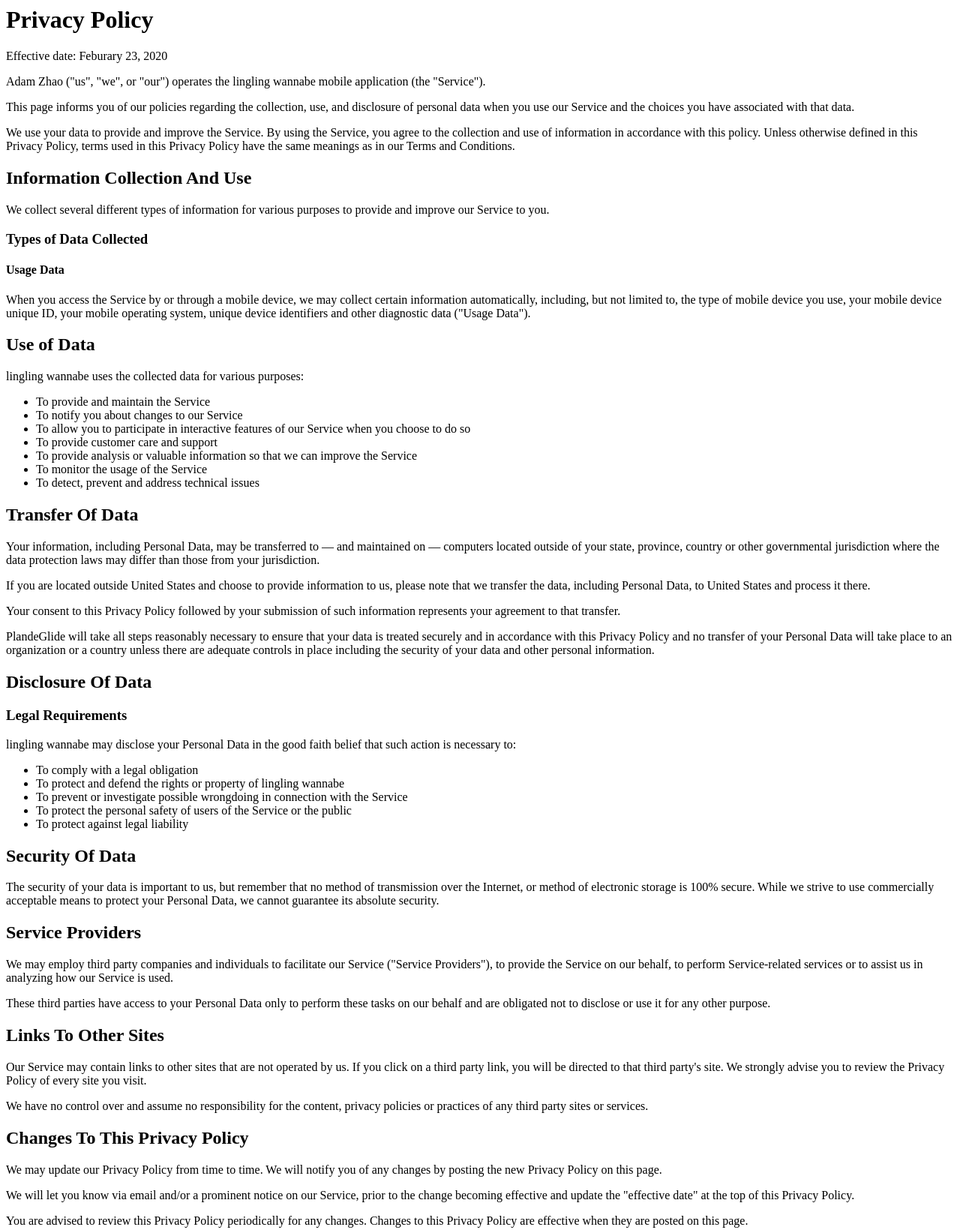
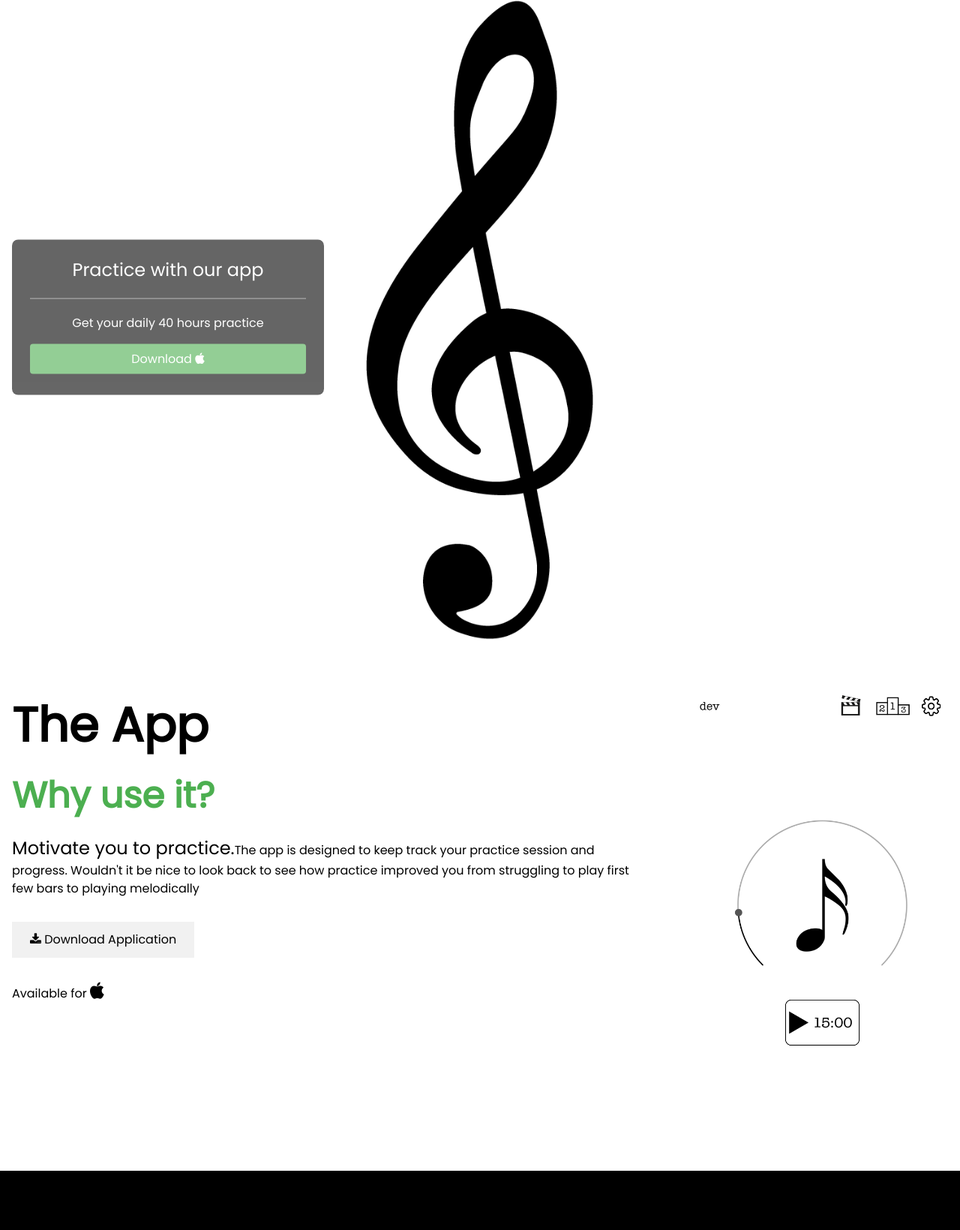
Before and after one commit to ZXXZ00/lingling_wannabe, a plain HTML site: page index.html in a window 1280 px wide. Shown: the whole page at 75% size. After the commit the page ends 1561 px from the top, so only its background shows below. Drawn offline with nearby package versions, Linux system fonts and the light colour scheme.

Commit message:
update index.html

```diff
--- a/index.html
+++ b/index.html
@@ -1,74 +1,83 @@
-<h1>Privacy Policy</h1>
+<!DOCTYPE html>
+<html>
+<head>
+<title>lingling wannabe</title>
+<meta charset="UTF-8">
+<meta name="viewport" content="width=device-width, initial-scale=1">
+<link rel="stylesheet" href="https://www.w3schools.com/w3css/4/w3.css">
+<link rel="stylesheet" href="https://fonts.googleapis.com/css?family=Poppins">
+<link rel="stylesheet" href="https://cdnjs.cloudflare.com/ajax/libs/font-awesome/4.7.0/css/font-awesome.min.css">
+<style>
+body,h1,h2,h3,h4,h5 {font-family: "Poppins", sans-serif}
+body {font-size: 16px;}
+img {margin-bottom: -8px;}
+.mySlides {display: none;}
+</style>
+</head>
+<body class="w3-content w3-black" style="max-width:1500px;">
+
+<!-- Header with Slideshow -->
+<header class="w3-display-container w3-center">
+  <button class="w3-button w3-block w3-green w3-hide-large w3-hide-medium" onclick="document.getElementById('download').style.display='block'">Download <i class="fa fa-apple"></i></button>
+  <div class="mySlides w3-animate-opacity">
+    <img class="w3-image" src="treble.png" alt="Image 1" style="min-width:500px" width="1500" height="1000">
+    <div class="w3-display-left w3-padding w3-hide-small" style="width:35%">
+      <div class="w3-black w3-opacity w3-hover-opacity-off w3-padding-large w3-round-large">
+        <h1 class="w3-xlarge">Practice with our app</h1>
+        <hr class="w3-opacity">
+        <p>Get your daily 40 hours practice</p>
+        <p><button class="w3-button w3-block w3-green w3-round" onclick="document.getElementById('download').style.display='block'">Download <i class="fa fa-apple"></i></button></p>
+      </div>
+    </div>
+  </div>
+</header>
+
+<!-- The App Section -->
+<div class="w3-padding-64 w3-white">
+  <div class="w3-row-padding">
+    <div class="w3-col l8 m6">
+      <h1 class="w3-jumbo"><b>The App</b></h1>
+      <h1 class="w3-xxxlarge w3-text-green"><b>Why use it?</b></h1>
+      <p><span class="w3-xlarge">Motivate you to practice.</span>The app is designed to keep track your practice session and progress.
+        Wouldn't it be nice to look back to see how practice improved you from struggling to play first few bars to playing melodically</p>
+      <button class="w3-button w3-light-grey w3-padding-large w3-section w3-hide-small" onclick="document.getElementById('download').style.display='block'">
+        <i class="fa fa-download"></i> Download Application
+      </button>
+      <p>Available for <i class="fa fa-apple w3-xlarge"></i></p>
+    </div>
+    <div class="w3-col l4 m6">
+      <img src="IMG_2156.PNG" class="w3-image w3-right w3-hide-small" width="335" height="471">
+      <div class="w3-center w3-hide-large w3-hide-medium">
+        <button class="w3-button w3-block w3-padding-large" onclick="document.getElementById('download').style.display='block'">
+          <i class="fa fa-download"></i> Download Application
+        </button>
+        <img src="IMG_2156.PNG" class="w3-image w3-margin-top" width="335" height="471">
+      </div>
+    </div>
+  </div>
+</div>
 
 
-<p>Effective date: Feburary 23, 2020</p>
+<script>
+// Slideshow
+var slideIndex = 1;
+showDivs(slideIndex);
 
+function plusDivs(n) {
+  showDivs(slideIndex += n);
+}
 
-<p>Adam Zhao ("us", "we", or "our") operates the lingling wannabe mobile application (the "Service").</p>
+function showDivs(n) {
+  var i;
+  var x = document.getElementsByClassName("mySlides");
+  if (n > x.length) {slideIndex = 1}
+  if (n < 1) {slideIndex = x.length}
+  for (i = 0; i < x.length; i++) {
+    x[i].style.display = "none";
+  }
+  x[slideIndex-1].style.display = "block";
+}
+</script>
 
-<p>This page informs you of our policies regarding the collection, use, and disclosure of personal data when you use our Service and the choices you have associated with that data. </p>
-
-<p>We use your data to provide and improve the Service. By using the Service, you agree to the collection and use of information in accordance with this policy. Unless otherwise defined in this Privacy Policy, terms used in this Privacy Policy have the same meanings as in our Terms and Conditions.</p>
-
-
-<h2>Information Collection And Use</h2>
-
-<p>We collect several different types of information for various purposes to provide and improve our Service to you.</p>
-
-<h3>Types of Data Collected</h3>
-
-<h4>Usage Data</h4>
-
-<p>When you access the Service by or through a mobile device, we may collect certain information automatically, including, but not limited to, the type of mobile device you use, your mobile device unique ID, your mobile operating system, unique device identifiers and other diagnostic data ("Usage Data").</p>
-
-
-<h2>Use of Data</h2>
-
-<p>lingling wannabe uses the collected data for various purposes:</p>
-<ul>
-    <li>To provide and maintain the Service</li>
-    <li>To notify you about changes to our Service</li>
-    <li>To allow you to participate in interactive features of our Service when you choose to do so</li>
-    <li>To provide customer care and support</li>
-    <li>To provide analysis or valuable information so that we can improve the Service</li>
-    <li>To monitor the usage of the Service</li>
-    <li>To detect, prevent and address technical issues</li>
-</ul>
-
-<h2>Transfer Of Data</h2>
-<p>Your information, including Personal Data, may be transferred to — and maintained on — computers located outside of your state, province, country or other governmental jurisdiction where the data protection laws may differ than those from your jurisdiction.</p>
-<p>If you are located outside United States and choose to provide information to us, please note that we transfer the data, including Personal Data, to United States and process it there.</p>
-<p>Your consent to this Privacy Policy followed by your submission of such information represents your agreement to that transfer.</p>
-<p>PlandeGlide will take all steps reasonably necessary to ensure that your data is treated securely and in accordance with this Privacy Policy and no transfer of your Personal Data will take place to an organization or a country unless there are adequate controls in place including the security of your data and other personal information.</p>
-
-<h2>Disclosure Of Data</h2>
-
-<h3>Legal Requirements</h3>
-<p>lingling wannabe may disclose your Personal Data in the good faith belief that such action is necessary to:</p>
-<ul>
-    <li>To comply with a legal obligation</li>
-    <li>To protect and defend the rights or property of lingling wannabe</li>
-    <li>To prevent or investigate possible wrongdoing in connection with the Service</li>
-    <li>To protect the personal safety of users of the Service or the public</li>
-    <li>To protect against legal liability</li>
-</ul>
-
-<h2>Security Of Data</h2>
-<p>The security of your data is important to us, but remember that no method of transmission over the Internet, or method of electronic storage is 100% secure. While we strive to use commercially acceptable means to protect your Personal Data, we cannot guarantee its absolute security.</p>
-
-<h2>Service Providers</h2>
-<p>We may employ third party companies and individuals to facilitate our Service ("Service Providers"), to provide the Service on our behalf, to perform Service-related services or to assist us in analyzing how our Service is used.</p>
-<p>These third parties have access to your Personal Data only to perform these tasks on our behalf and are obligated not to disclose or use it for any other purpose.</p>
-
-
-
-<h2>Links To Other Sites</h2>
-<p>Our Service may contain links to other sites that are not operated by us. If you click on a third party link, you will be directed to that third party's site. We strongly advise you to review the Privacy Policy of every site you visit.</p>
-<p>We have no control over and assume no responsibility for the content, privacy policies or practices of any third party sites or services.</p>
-
-
-
-<h2>Changes To This Privacy Policy</h2>
-<p>We may update our Privacy Policy from time to time. We will notify you of any changes by posting the new Privacy Policy on this page.</p>
-<p>We will let you know via email and/or a prominent notice on our Service, prior to the change becoming effective and update the "effective date" at the top of this Privacy Policy.</p>
-<p>You are advised to review this Privacy Policy periodically for any changes. Changes to this Privacy Policy are effective when they are posted on this page.</p>
+</body>
+</html>
```
